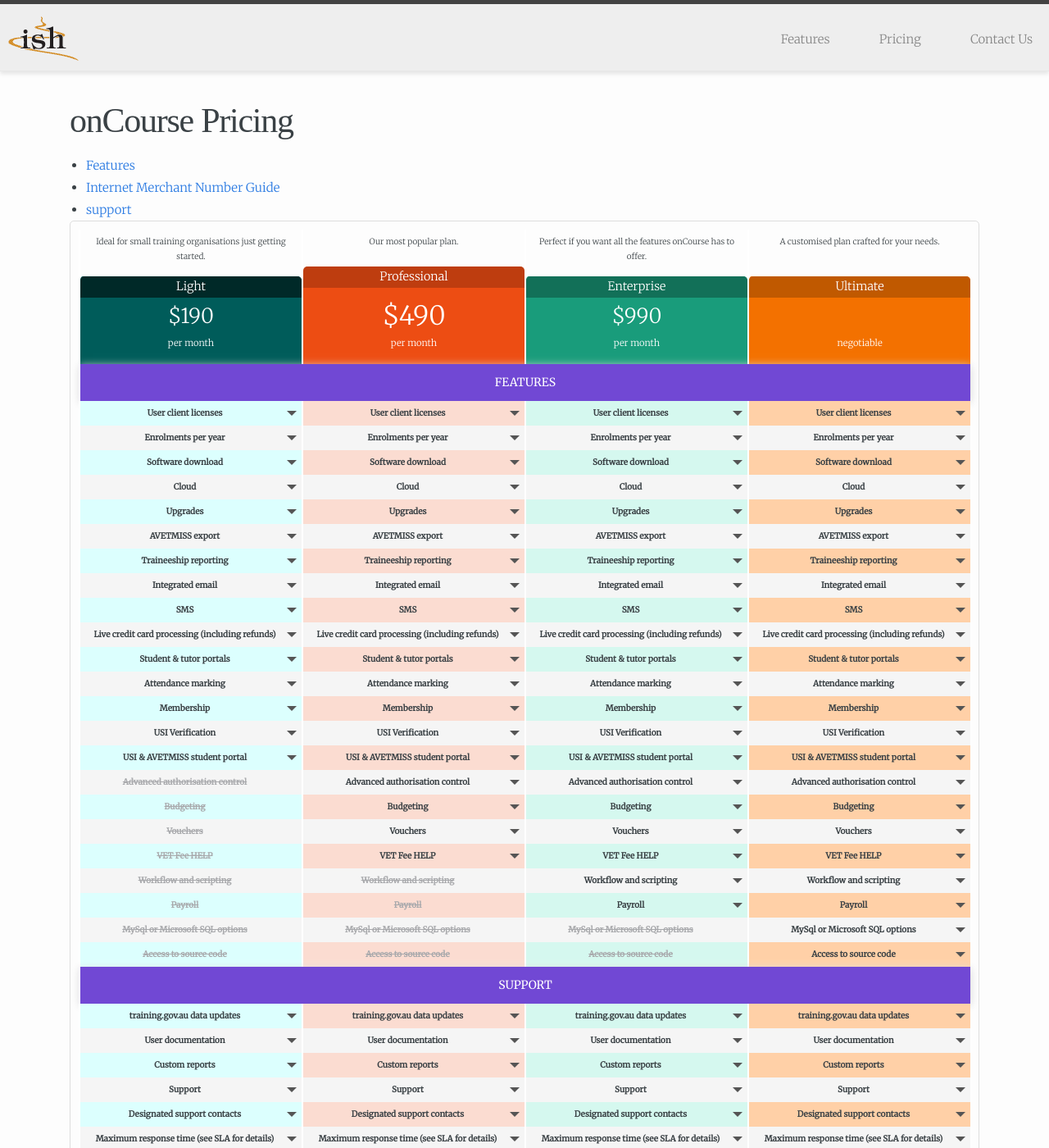
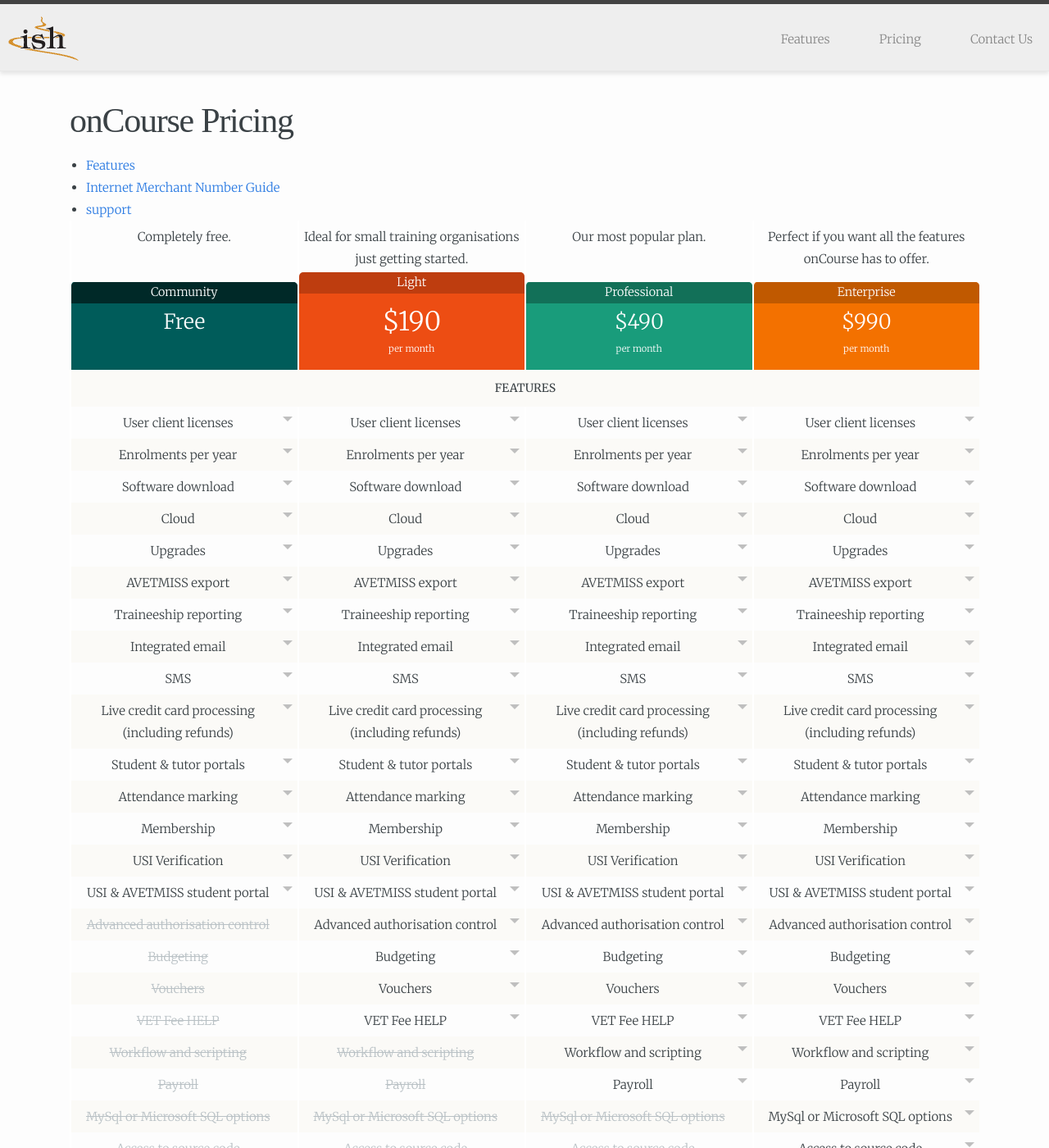
Before and after one commit to stephenmcilwaine/website, a Jekyll site: the page built from features/costs/pricing.md, in a window 1280 px wide and 1400 px high. Shown: the whole window at 82% size. Built offline with Jekyll 4.4.1, drawn with Linux system fonts in a browser that asks for light colours; some web fonts are replaced.

Commit message:
Remove the horrible colour scheme.

```diff
--- a/assets/css/_sass/_pricing.scss
+++ b/assets/css/_sass/_pricing.scss
@@ -3,18 +3,18 @@
 * pricing.scss
 *
 * Contains styles of pricing table
-*
-* Project: ishGroup
-* Author: Chintan Kotadia <chintankotadia13@gmail.com>
 */
 
 $highlighted-color: #f37b53;
 $price-background: #f79d67;
 
+$plan1: #005C5A;
+$plan2: #ED4D13;
+$plan3: #199C7B;
+$plan4: #F37100;
+
 .pricing-container {
-    border: 1px solid #ddd;
-    padding: 10px;
-    border-radius: 5px;
+
     .hide {
         display: none;
     }
@@ -26,14 +26,12 @@
             position: relative;
             vertical-align: top;
             float: none;
-            font-size: 9px;
             text-align: center;
             border-left: 2px solid $white;
             padding: 6px;
             word-break: break-word;
             @include responsive($media-xsmall) {
                 word-break: initial;
-                font-size: 10px;
             }
             &.col-first.highlight {
                 color: $highlighted-color;
@@ -58,6 +56,10 @@
                 }
             }
         }
+        .app-icon.icon-arrow-bottom::after {
+            border-top: 6px solid #bfbfbf;
+        }
+
         &.row-price-block {
             .col-price {
                 padding: 0px 0 8px 0;
@@ -74,27 +76,27 @@
                     border: none;
                 }
                 &.col-item-1 {
-                    background: #005C5A;
+                    background: $plan1;
                     .col-label {
-                        background: darken(#005C5A, 10%);
+                        background: darken($plan1, 10%);
                     }
                 }
                 &.col-item-2 {
-                    background: #ED4D13;
+                    background: $plan2;
                     .col-label {
-                        background: darken(#ED4D13, 10%);
+                        background: darken($plan2, 10%);
                     }
                 }
                 &.col-item-3 {
-                    background: #199C7B;
+                    background: $plan3;
                     .col-label {
-                        background: darken(#199C7B, 10%);
+                        background: darken($plan3, 10%);
                     }
                 }
                 &.col-item-4 {
-                    background: #F37100;
+                    background: $plan4;
                     .col-label {
-                        background: darken(#F37100, 10%);
+                        background: darken($plan4, 10%);
                     }
                 }
                 >span {
@@ -102,7 +104,6 @@
                 }
                 .col-label {
                     background: darken($highlighted-color, 10%);
-                    font-size: 9.4px;
                     border-top-left-radius: 5px;
                     border-top-right-radius: 5px;
                     @include responsive($media-xsmall) {
@@ -116,7 +117,6 @@
                     }
                 }
                 .col-text {
-                    font-size: 10.2px;
                     @include responsive($media-xsmall) {
                         font-size: 11.2px;
                     }
@@ -141,7 +141,7 @@
         &.row-details {
             &:nth-child(odd) {
                 .col-price {
-                    background: #f5f5f5 !important;
+                    background: #FBFAF7 !important;
                 }
             }
             &:nth-child(even) {
@@ -160,14 +160,10 @@
                     padding-right: 21px;
                 }
                 &.highlight {
-                    background: #7148d4 !important;
                     padding-top: 7px;
                     padding-bottom: 7px;
                     padding-right: 6px;
-                    color: $white;
                     text-transform: uppercase;
-                    font-size: 9px;
-                    box-shadow: 1px 2px 10px #ddd;
                     font-weight: normal;
                     @include responsive($media-xsmall) {
                         font-size: 14px;
@@ -180,16 +176,16 @@
                     }
                 }
                 &.col-item-1 {
-                    background: lighten(#005C5A, 75%);
+                    // background: lighten(#005C5A, 75%);
                 }
                 &.col-item-2 {
-                    background: lighten(#ED4D13, 40%);
+                    // background: lighten(#ED4D13, 40%);
                 }
                 &.col-item-3 {
-                    background: lighten(#199C7B, 55%);
+                    // background: lighten(#199C7B, 55%);
                 }
                 &.col-item-4 {
-                    background: lighten(#F37100, 35%);
+                    // background: lighten(#F37100, 35%);
                 }
                 &.col-first {
                     &:hover {
@@ -204,9 +200,7 @@
                             background: $white;
                             padding: 10px;
                             z-index: 1;
-                            border: 1px solid darken($price-background, 20%);
-                            border-radius: 5px;
-                            box-shadow: 2px 1px 10px 1px #616161;
+
                             @include responsive($media-xsmall) {
                                 width: 300px;
                                 right: -302px;
@@ -225,11 +219,10 @@
                     }
                 }
                 .col-desc {
-                    font-weight: bold;
                     cursor: pointer;
                     &.has-no-plan {
                         cursor: auto;
-                        color: #A8A9AC;
+                        color: lighten($text-color, 50%);
                         text-decoration: line-through;
                     }
                 }
--- a/features/costs/pricing.md
+++ b/features/costs/pricing.md
@@ -10,39 +10,39 @@
 <div class="pricing-container">
   <div class="row-item row-simple-text">
     <div class="col-price col-sm-6 col-xs-6 col-item-1">
+      Completely free.
+    </div>
+    <div class="col-price col-sm-6 col-xs-6 col-item-2">
       Ideal for small training organisations just getting started.
     </div>
-    <div class="col-price col-sm-6 col-xs-6 col-item-2">
+    <div class="col-price col-sm-6 col-xs-6 col-item-3">
       Our most popular plan.
     </div>
-    <div class="col-price col-sm-6 col-xs-6 col-item-3">
+    <div class="col-price col-sm-6 col-xs-6 col-item-4">
       Perfect if you want all the features onCourse has to offer.
-    </div>
-    <div class="col-price col-sm-6 col-xs-6 col-item-4">
-      A customised plan crafted for your needs.
     </div>
   </div>
 
   <div class="row-item row-price-block">
     <div class="col-price col-sm-6 col-xs-6 col-item-1">
+      <span class="col-label">Community</span>
+      <span class="col-rate">Free</span>
+      <span class="col-text">&nbsp;</span>
+    </div>
+    <div class="col-price col-sm-6 col-xs-6 col-item-2 item-highlight">
       <span class="col-label">Light</span>
       <span class="col-rate">$190</span>
       <span class="col-text">per month</span>
     </div>
-    <div class="col-price col-sm-6 col-xs-6 col-item-2 item-highlight">
+    <div class="col-price col-sm-6 col-xs-6 col-item-3">
       <span class="col-label">Professional</span>
       <span class="col-rate">$490</span>
       <span class="col-text">per month</span>
     </div>
-    <div class="col-price col-sm-6 col-xs-6 col-item-3">
+    <div class="col-price col-sm-6 col-xs-6 col-item-4">
       <span class="col-label">Enterprise</span>
       <span class="col-rate">$990</span>
       <span class="col-text">per month</span>
-    </div>
-    <div class="col-price col-sm-6 col-xs-6 col-item-4">
-      <span class="col-label">Ultimate</span>
-      <span class="col-rate">&nbsp;</span>
-      <span class="col-text">negotiable</span>
     </div>
   </div>
 
```
